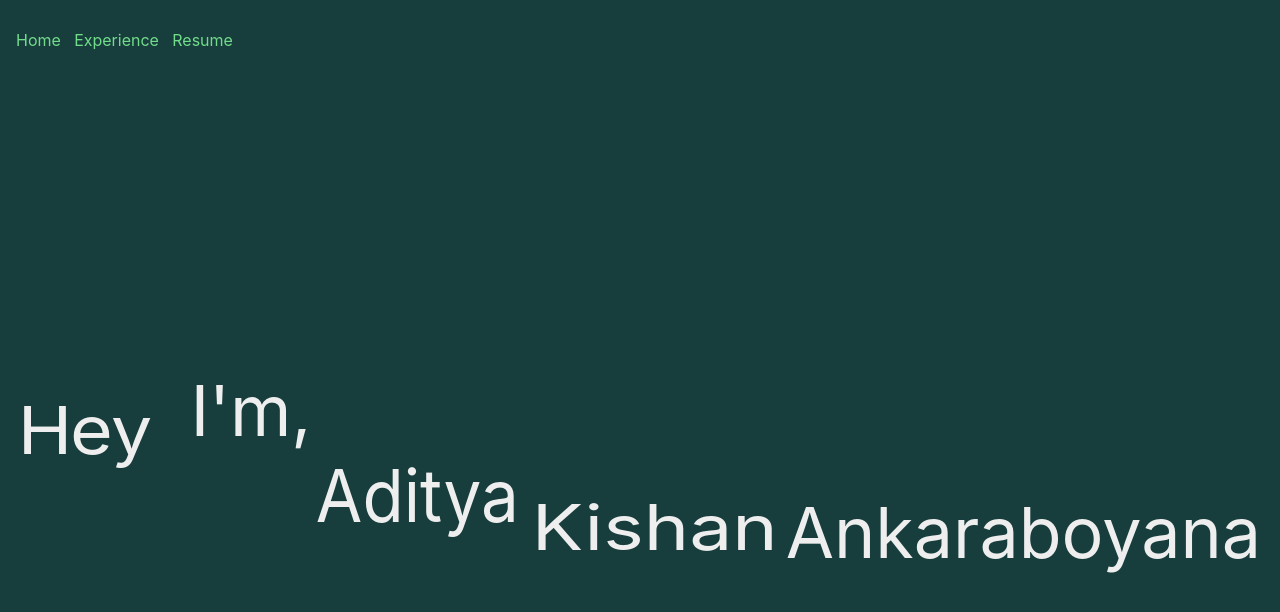
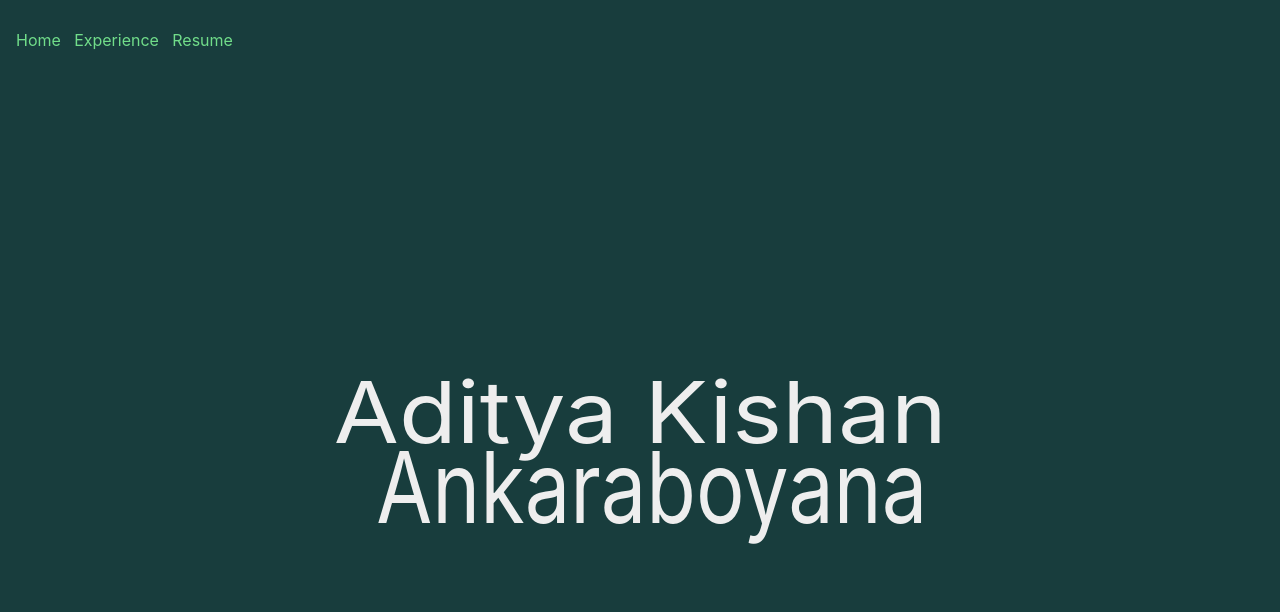
Before and after one commit to lkjsu/kishanankara.github.io, a React (Create React App) app: page / in a window 1280 px wide. Shown: the top 612 px of the page. Built offline with nearby package versions, Linux system fonts and the light colour scheme.

Commit message:
add name animation

```diff
--- a/src/Main.js
+++ b/src/Main.js
@@ -29,16 +29,9 @@ class Main extends React.Component {
     render() {
     return (
             <div className="App-header" style={{ backgroundColor : this.state.bgColor}}>
-            <div class="bouncing-text" style={{color : this.state.bgColor === "#183D3D"? "#EEEEEE" :"#016A70"}}>
-                <div class="b">H</div>
-                <div class="b">e</div>
-                <div class="b">y</div>
-                <div class="o">&nbsp;&nbsp;I</div>
-                <div class="o">'</div>
-                <div class="o">m,</div>
-                <div className="n"><br></br>Aditya</div>
-                <div className="c"><br></br>&nbsp;Kishan</div>
-                <div className="e"><br></br>&nbsp;Ankaraboyana</div>
+            <div class="App-text" style={{color : this.state.bgColor === "#183D3D"? "#EEEEEE" :"#016A70"}}>
+                <div className="b">Aditya Kishan</div>
+                <div className="u">&nbsp;Ankaraboyana</div>
             </div>
             {/* <p1></p1> */}
             {/* <div class="letter-image">
```
Also changed, not shown: src/App.css.
